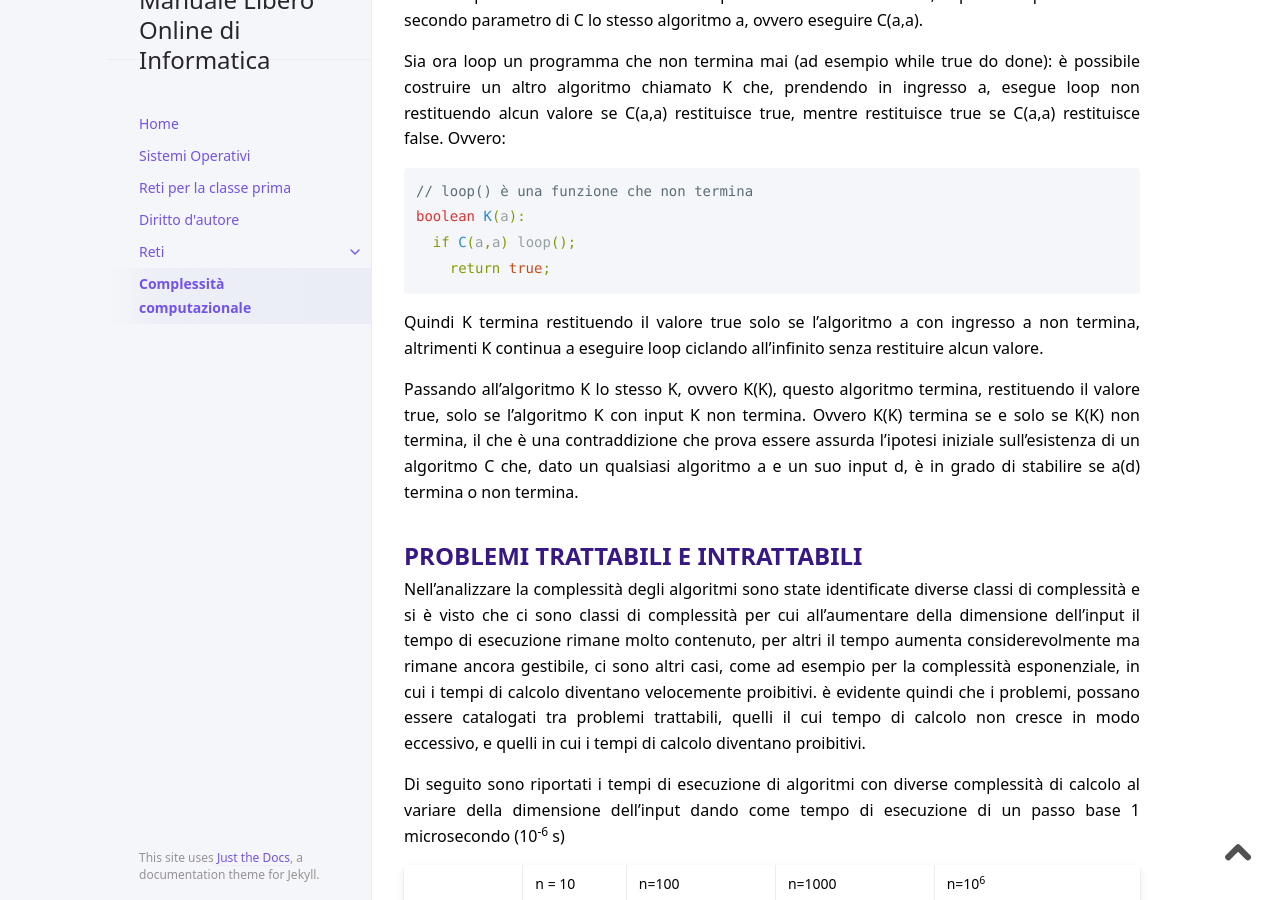
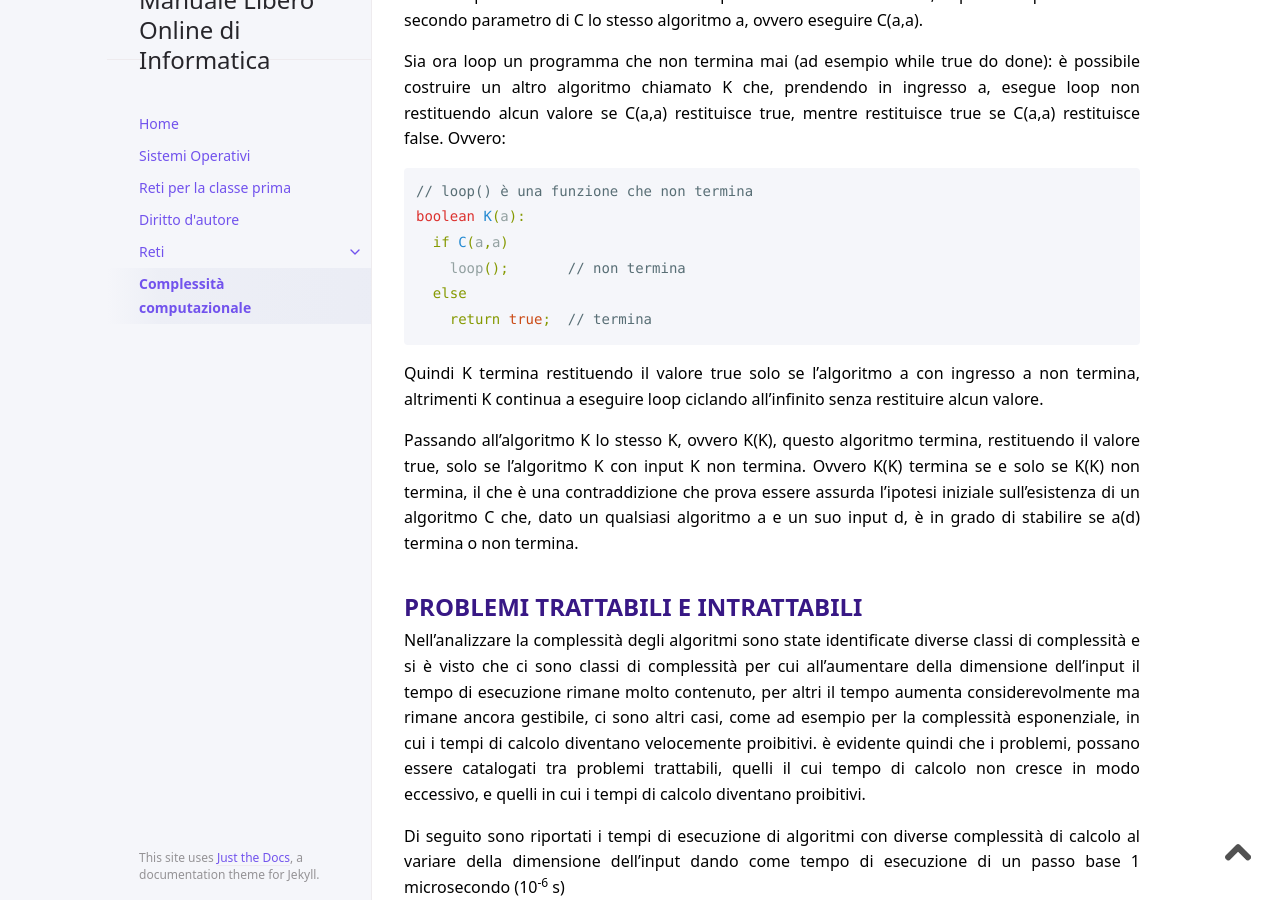
Before and after one commit to 4chi11e/manuale-libero-online-di-informatica, a Jekyll site: the page built from docs/complessita.md, in a window 1280 px wide and 900 px high, scrolled down 20431 px. Built offline with Jekyll 4.4.1, drawn with Linux system fonts in a browser that asks for light colours.

Commit message:
correzione dimostrazione halting problem

````diff
--- a/docs/complessita.md
+++ b/docs/complessita.md
@@ -628,7 +628,7 @@ Si supponga per assurdo che esista un algoritmo che prende in ingresso un qualsi
 ```java
 // halts() restituisce true se il suo input termina, false altrimenti
 boolean C(a, d):
-    return halts(a(d));
+  return halts(a(d));
 ```
 
 Essendo per la macchina sia a sia d sequenze indistinte di simboli, è possibile passare come secondo parametro di C lo stesso algoritmo a, ovvero eseguire C(a,a).
@@ -638,8 +638,10 @@ Sia ora loop un programma che non termina mai (ad esempio while true do done):
 ```java
 // loop() è una funzione che non termina
 boolean K(a):
-  if C(a,a) loop();
-    return true;
+  if C(a,a)
+    loop();       // non termina
+  else
+    return true;  // termina
 ```
 
 Quindi K termina restituendo il valore true solo se l'algoritmo a con ingresso a non termina, altrimenti K continua a eseguire loop ciclando all'infinito senza restituire alcun valore.
````
